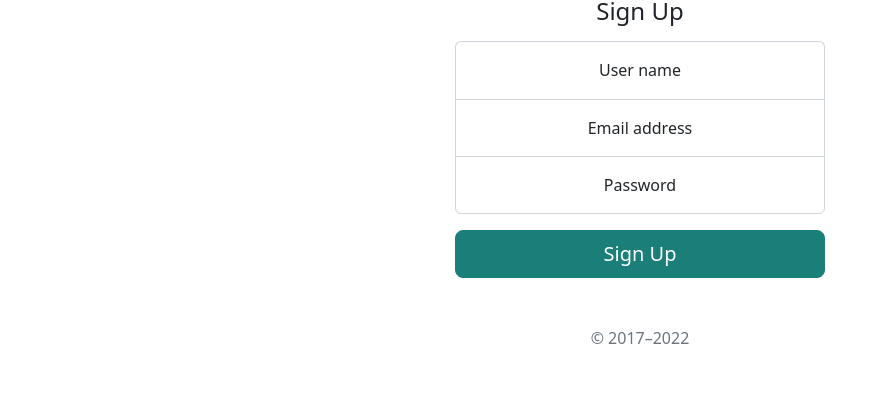
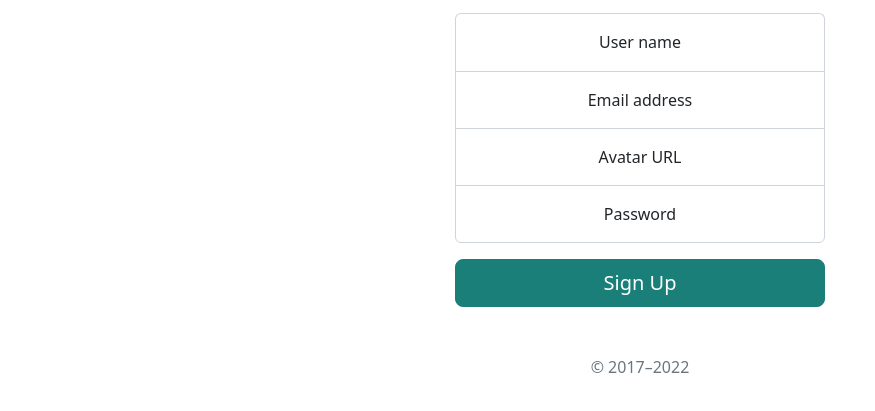
Before and after one commit to olee2/social-media-application, a website with bundled scripts: page register.html in a window 1280 px wide. Shown: the part 299-710 px from the top of the page, without its empty margins (0-875 px from the left). Built offline with nearby package versions, Linux system fonts and the light colour scheme.

Commit message:
Adding support for avatar

```diff
--- a/register.html
+++ b/register.html
@@ -82,6 +82,17 @@
         </div>
         <div class="form-floating">
           <input
+            type="url"
+            name="avatar"
+            title="Enter a valid (@noroff.no / @stud.noroff.no) email adress"
+            class="form-control email"
+            id="floatingInput"
+            placeholder="name@example.com"
+          />
+          <label for="floatingInput">Avatar URL</label>
+        </div>
+        <div class="form-floating">
+          <input
             type="password"
             name="password"
             minlength="8"
```
Also changed, not shown: dist/js/register.js.
